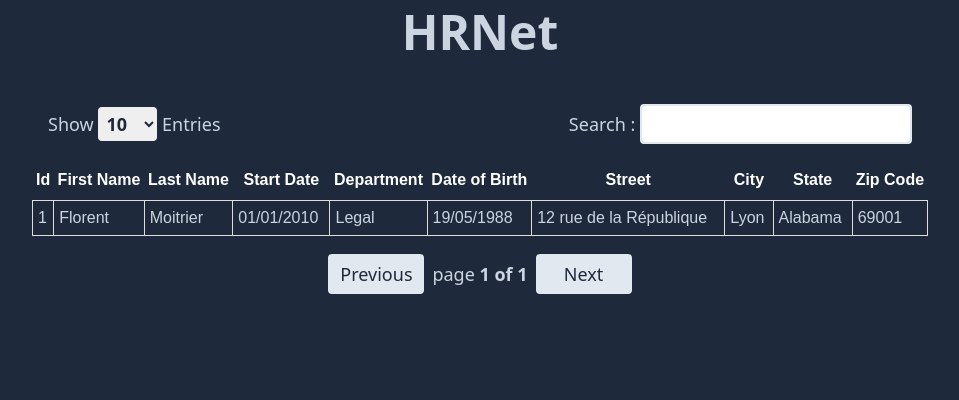
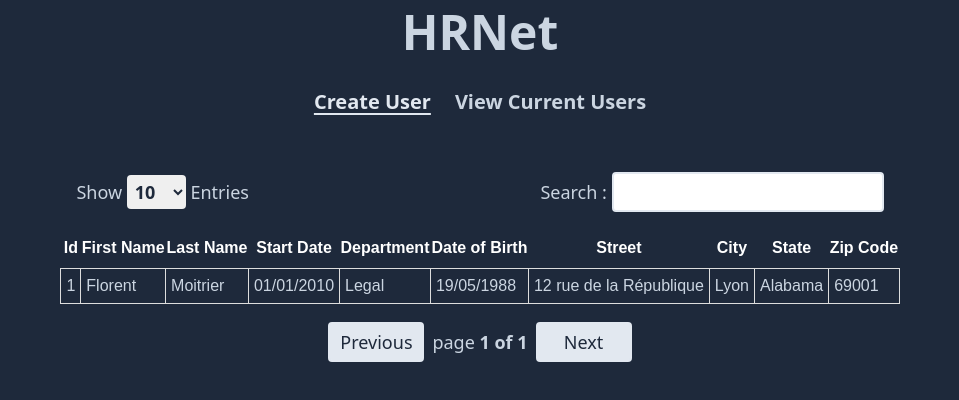
Before and after one commit to FloMoit/HRnet, a React (Vite) app: page /UsersTable in a window 1280 px wide. Shown: the top 400 px of the page, without its empty margins (160-1119 px from the left). Built offline with nearby package versions, Linux system fonts and the light colour scheme.

Commit message:
Added Header to the users table

```diff
--- a/src/pages/Table.tsx
+++ b/src/pages/Table.tsx
@@ -1,10 +1,21 @@
+import { NavLink } from "react-router-dom";
 import { UsersTable } from "../components/UsersTable";
 
 export default function Home() {
   return (
     <>
       <div className="mx-16 my-6 ">
-        <UsersTable />
+        <div className="flex justify-center gap-6 mx-0 my-6 text-xl font-semibold">
+          <NavLink
+            to="/"
+            className="underline text-slate-200 underline-offset-4">
+            Create User
+          </NavLink>
+          <h2>View Current Users</h2>
+        </div>
+        <div className="flex justify-center">
+          <UsersTable />
+        </div>
       </div>
     </>
   );
```
